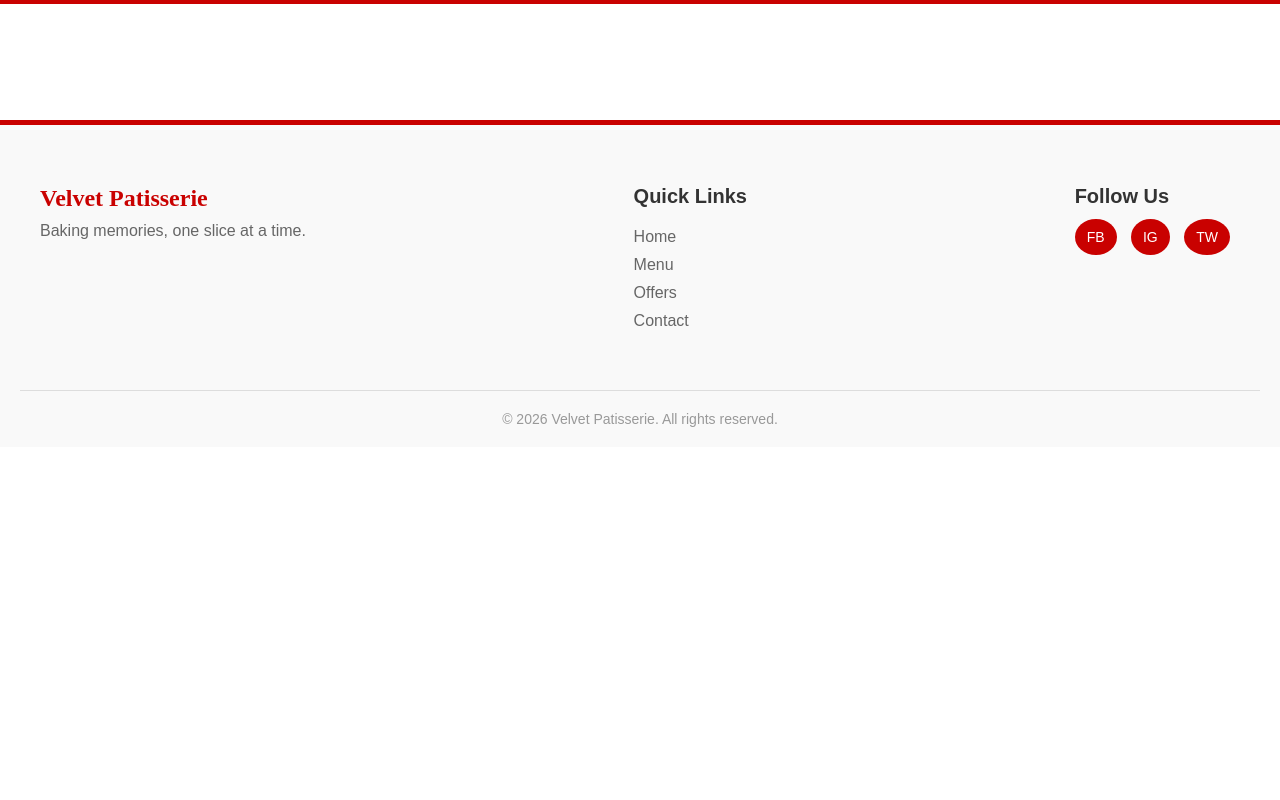
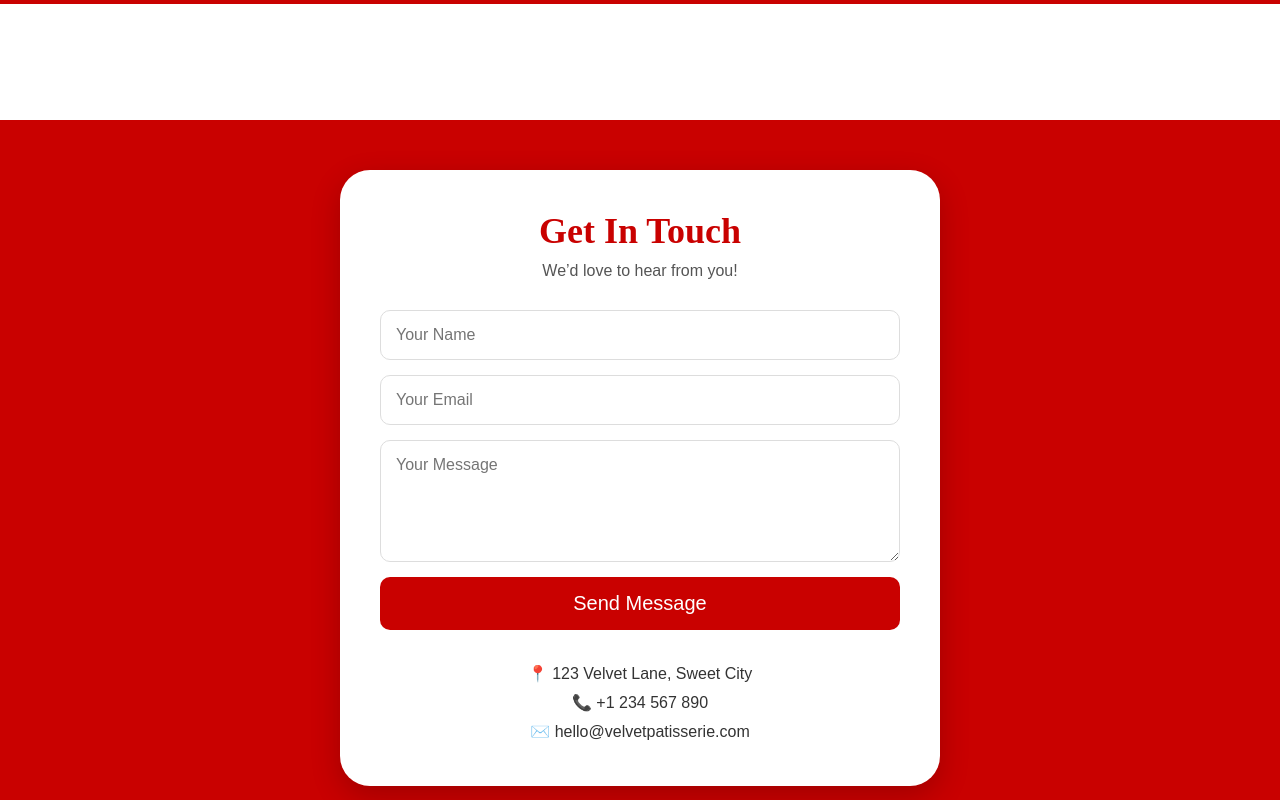
Before and after one commit to Taenoor/Velvet-Patisserie, a plain HTML site: page home.html in a window 1280 px wide. Shown: the part 2400-3200 px from the top of the page. Before the commit the page ends 2847 px from the top, so only its background shows below. Drawn offline with Linux system fonts and the light colour scheme.

Commit message:
first commit with latest changes

```diff
--- a/home.html
+++ b/home.html
@@ -69,6 +69,26 @@
             </div>
         </div>
     </section>
+    <!-- Contact Section -->
+    <section class="contact-section">
+        <div class="contact-container">
+            <h1 class="contact-title">Get In Touch</h1>
+            <p class="contact-subtitle">We’d love to hear from you!</p>
+
+            <form class="contact-form">
+                <input type="text" placeholder="Your Name" required>
+                <input type="email" placeholder="Your Email" required>
+                <textarea placeholder="Your Message" rows="5" required></textarea>
+                <button type="submit" class="contact-btn">Send Message</button>
+            </form>
+
+            <div class="contact-info">
+                <p>📍 123 Velvet Lane, Sweet City</p>
+                <p>📞 +1 234 567 890</p>
+                <p>✉️ hello@velvetpatisserie.com</p>
+            </div>
+        </div>
+    </section>
     <!-- Footer Section -->
     <footer class="footer">
         <div class="footer-container">
```
Also changed, not shown: menu.html (+20 -0 lines), offer.html (+20 -0 lines).
